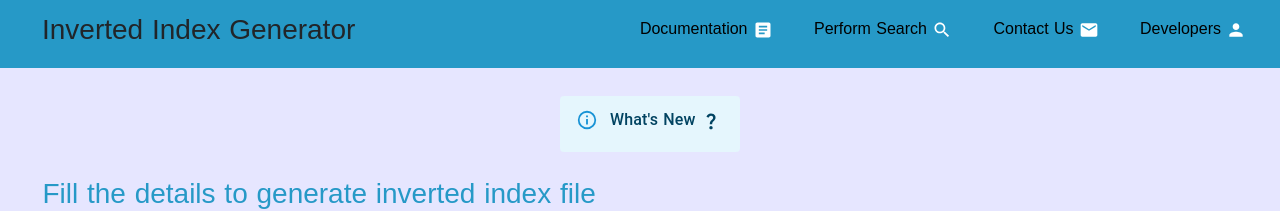
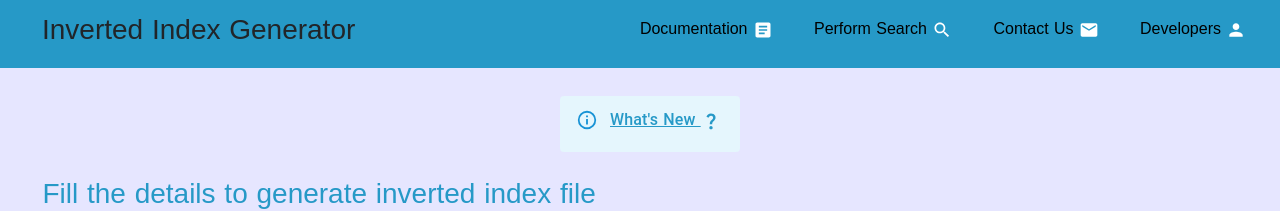
Before and after one commit to HerokuNivas/Project1-Fronted, a React (Create React App) app: page / in a window 1280 px wide. In both pictures the pointer is over the element "What's New". Shown: the top 211 px of the page. Built offline with nearby package versions, Linux system fonts and the light colour scheme.

Commit message:
made changes

```diff
--- a/src/Errorandsuccess/versionRelease.jsx
+++ b/src/Errorandsuccess/versionRelease.jsx
@@ -5,6 +5,7 @@ import Stack from "@mui/material/Stack";
 import { useState } from "react";
 import QuestionMarkIcon from '@mui/icons-material/QuestionMark';
 import CloseIcon from '@mui/icons-material/Close';
+import "../css/alertTitleVersion.css"
 
 export default function VersionReleases(props) {
 
@@ -15,7 +16,7 @@ export default function VersionReleases(props) {
     <Stack sx={{ width: props.open===false?"300px":"180px" }} spacing={2} >
       <Alert severity="info">
         {props.open === false && <p style={{marginLeft: "200px"}}><CloseIcon onClick={()=>(props.setOpen(true))} style={{color: "red"}}/></p>}
-        <AlertTitle><span onClick={()=>(props.setOpen(false))}>What's New <QuestionMarkIcon color="#cce5ff" fontSize="small"/></span></AlertTitle>
+        <AlertTitle><span className="alertTitleVersion" onClick={()=>(props.setOpen(false))}>What's New <QuestionMarkIcon color="#cce5ff" fontSize="small"/></span></AlertTitle>
             {props.open === false && features.map((item) =>
                 <p>{item}</p>
             )}
--- /dev/null
+++ b/src/css/alertTitleVersion.css
@@ -0,0 +1,4 @@
+.alertTitleVersion:hover{
+    color: #2699c7;
+    text-decoration: underline;
+}
```
